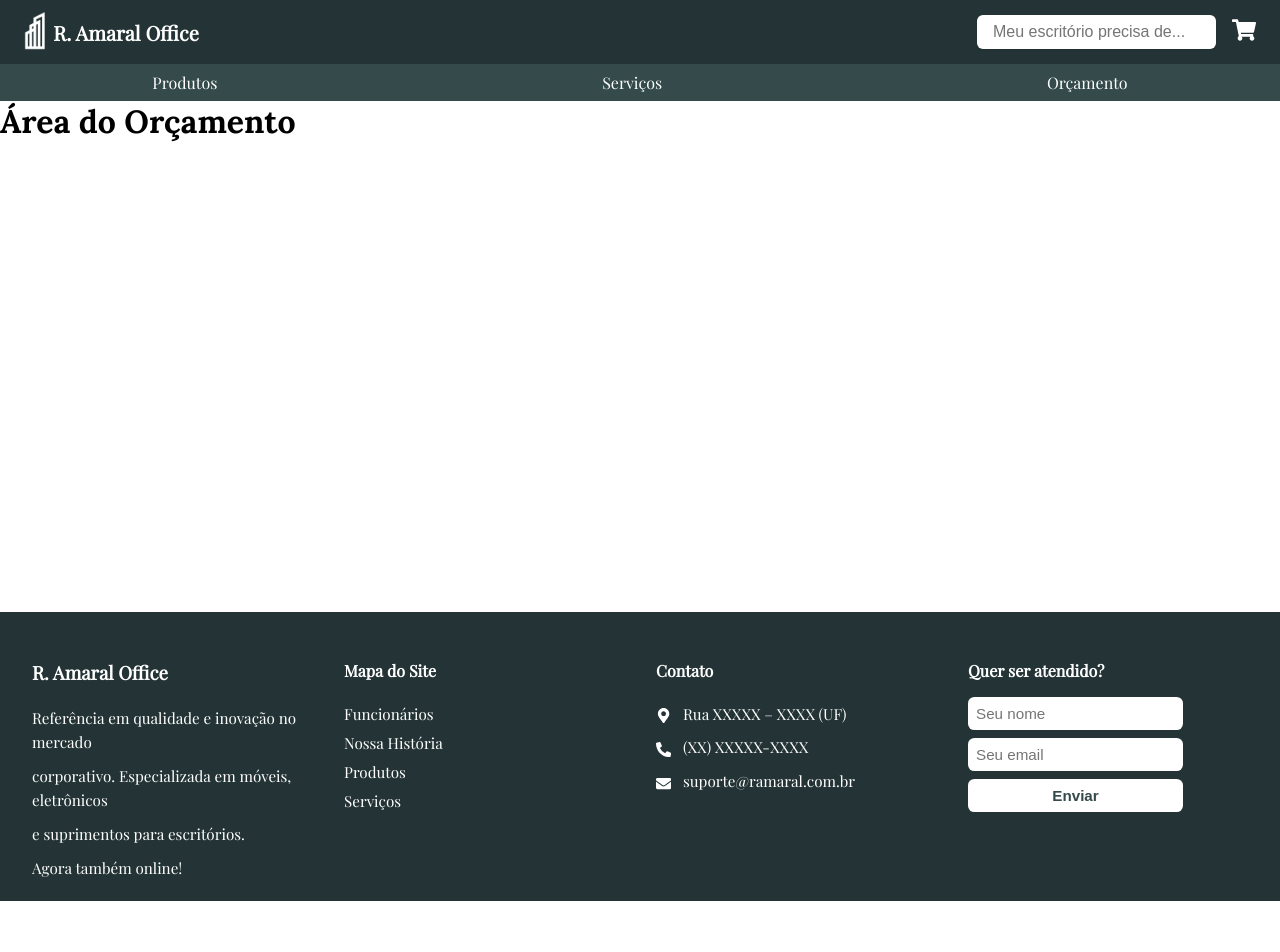
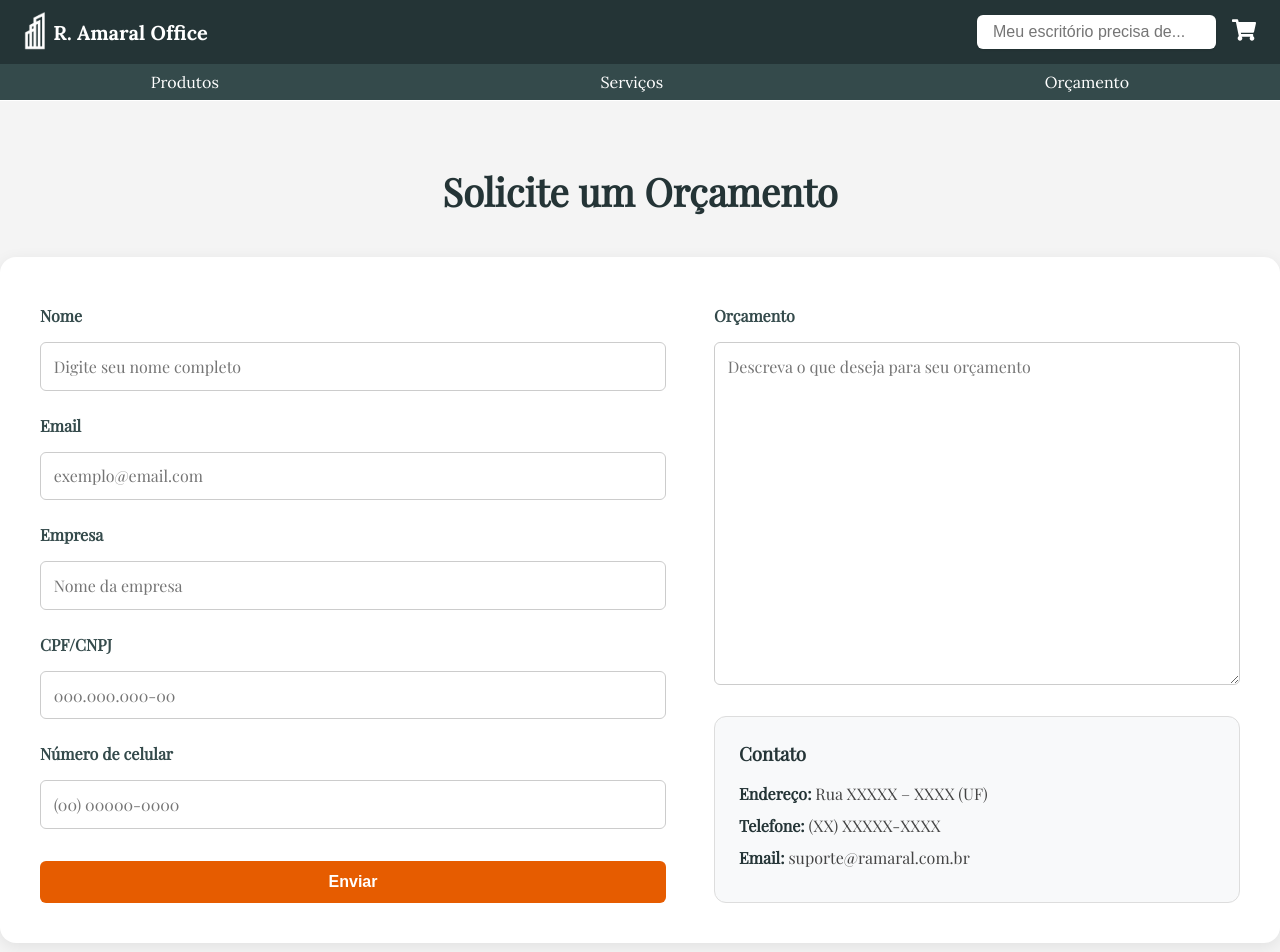
Before and after one commit to Caiosr2/Site-R.Amaral_Office, a React (Vite) app in the folder aula-front/: page /orcamento in a window 1280 px wide. Shown: the top 952 px of the page. Before the commit the page ends 901 px from the top, so only its background shows below. Built offline with nearby package versions, Linux system fonts and the light colour scheme.

Commit message:
Tela Orcamento

```diff
--- a/aula-front/src/Header.css
+++ b/aula-front/src/Header.css
@@ -4,7 +4,7 @@ a {
 .header {
   background-color: #243436;
   color: white;
-  font-family: "Playfair Display" , serif;
+  font-family: "Lora" ;
   position: fixed;
   top: 0;
   left: 0;
--- a/aula-front/src/pages/Orcamento.tsx
+++ b/aula-front/src/pages/Orcamento.tsx
@@ -1,10 +1,241 @@
+import styled from "styled-components";
+import orcamento from "../assets/orcamento.png"; // adicione uma imagem no seu projeto
+import { useState } from "react";
+import { Link } from 'react-router-dom';
+
 const Orcamento = () => {
-    return (
-      <div>
-        <h1>Área do Orçamento</h1>
-        <p>  </p>
-      </div>
-    );
+  const [popupVisible, setPopupVisible] = useState(false);
+
+  const handleSubmit = (e: React.FormEvent) => {
+    e.preventDefault();
+    setPopupVisible(true);
   };
 
-  export default Orcamento;
+  return (
+    <PageWrapper>
+      <Title>Solicite um Orçamento</Title>
+      {popupVisible && (
+  <PopupOverlay>
+    <PopupBox>
+      <h2>Orçamento</h2>
+      <p>
+        Obrigado por sua solicitação. Um de nossos gerentes entrará em contato através do e-mail enviando mais informações.
+      </p>
+      <button onClick={() => setPopupVisible(false)}>
+        Retornar à página principal →
+      </button>
+    </PopupBox>
+  </PopupOverlay>
+)}
+
+      <FormCard>
+      <FormSection as="form" onSubmit={handleSubmit}>
+        <label>Nome</label>
+        <input type="text" placeholder="Digite seu nome completo" />
+
+        <label>Email</label>
+        <input type="email" placeholder="exemplo@email.com" />
+
+        <label>Empresa</label>
+        <input type="text" placeholder="Nome da empresa" />
+
+        <label>CPF/CNPJ</label>
+        <input type="text" placeholder="000.000.000-00" />
+
+        <label>Número de celular</label>
+        <input type="tel" placeholder="(00) 00000-0000" />
+
+        <SubmitButton type="submit">Enviar</SubmitButton>
+      </FormSection>
+
+
+        <SideInfo>
+        <FormSection>
+
+          <label>Orçamento</label>
+          <textarea placeholder="Descreva o que deseja para seu orçamento" rows={15} />
+        </FormSection>
+          <InfoSection>
+            <h3>Contato</h3>
+            <p><strong>Endereço:</strong> Rua XXXXX – XXXX (UF)</p>
+            <p><strong>Telefone:</strong> (XX) XXXXX-XXXX</p>
+            <p><strong>Email:</strong> suporte@ramaral.com.br</p>
+          </InfoSection>
+
+        </SideInfo>
+      </FormCard>
+      {popupVisible  && (
+        <PopupOverlay>
+          <PopupBox>
+            <h2>Orçamento Enviado!</h2>
+            <p>Obrigado por sua solicitação. Um de nossos gerentes entrará em contato através do e-mail enviando mais informações.</p>
+            <Link to='/'> Voltar à Página Principal </Link>
+          </PopupBox>
+        </PopupOverlay>
+      )}
+    </PageWrapper>
+  );
+};
+
+export default Orcamento;
+
+const PageWrapper = styled.div`
+  padding: 4rem 2rem;
+  background-color: #f4f4f4;
+  min-height: 100vh;
+  font-family: "Playfair Display", serif;
+  display: flex;
+  flex-direction: column;
+  align-items: center;
+`;
+
+const Title = styled.h1`
+  text-align: center;
+  margin-bottom: 2.5rem;
+  font-size: 2.4rem;
+  color: #243436;
+`;
+
+const FormCard = styled.div`
+  display: flex;
+  flex-wrap: wrap;
+  background: white;
+  padding: 2.5rem;
+  border-radius: 1rem;
+  box-shadow: 0 4px 16px rgba(0, 0, 0, 0.08);
+  max-width: 1200px;
+  width: 100%;
+  gap: 3rem;
+  justify-content: space-between;
+`;
+
+const FormSection = styled.div`
+  flex: 1 1 400px;
+  display: flex;
+  flex-direction: column;
+  gap: 1rem;
+
+  label {
+    font-weight: 600;
+    color: #344a4b;
+    margin-top: 0.5rem;
+  }
+
+  input,
+  textarea {
+    padding: 0.8rem;
+    border-radius: 6px;
+    border: 1px solid #ccc;
+    font-size: 1rem;
+    font-family: inherit;
+  }
+
+  textarea {
+    resize: vertical;
+  }
+`;
+
+const SubmitButton = styled.button`
+  background-color: #e65c00;
+  color: white;
+  padding: 0.75rem;
+  font-size: 1rem;
+  font-weight: bold;
+  border: none;
+  border-radius: 6px;
+  cursor: pointer;
+  margin-top: 1rem;
+  width: 100%;
+
+  &:hover {
+    background-color: #344a4b;
+  }
+`;
+
+const SideInfo = styled.div`
+  flex: 1 1 300px;
+  display: flex;
+  flex-direction: column;
+  justify-content: flex-end; /* move tudo pro final */
+`;
+
+
+
+const InfoSection = styled.div`
+  background: #f8f9fa;
+  padding: 1.5rem;
+  border-radius: 0.75rem;
+  border: 1px solid #ddd;
+  width: 100%;
+  box-sizing: border-box;
+
+  h3 {
+    margin-bottom: 1rem;
+    color: #243436;
+  }
+
+  p {
+    margin: 0.5rem 0;
+    color: #444;
+    line-height: 1.5;
+
+    strong {
+      font-weight: 600;
+      color: #243436;
+    }
+  }
+`;
+
+
+
+
+const PopupOverlay = styled.div`
+  position: fixed;
+  top: 0;
+  left: 0;
+  right: 0;
+  bottom: 0;
+  background: rgba(0,0,0,0.5);
+  display: flex;
+  justify-content: center;
+  align-items: center;
+  z-index: 999;
+`;
+
+const PopupBox = styled.div`
+  background: white;
+  padding: 3rem 2rem;
+  border-radius: 16px;
+  max-width: 520px;
+  width: 90%;
+  text-align: center;
+  box-shadow: 0 12px 28px rgba(0, 0, 0, 0.25);
+
+  h2 {
+    color: #243436;
+    font-size: 1.8rem;
+    margin-bottom: 1rem;
+  }
+
+  p {
+    color: #444;
+    font-size: 1rem;
+    margin-bottom: 1.5rem;
+    line-height: 1.6;
+  }
+
+  a {
+    display: inline-block;
+    background-color: #e65c00;
+    color: white;
+    padding: 0.75rem 1.5rem;
+    border-radius: 8px;
+    text-decoration: none;
+    font-weight: bold;
+    transition: background 0.3s ease;
+
+    &:hover {
+      background-color: #344a4b;
+    }
+  }
+`;
```
